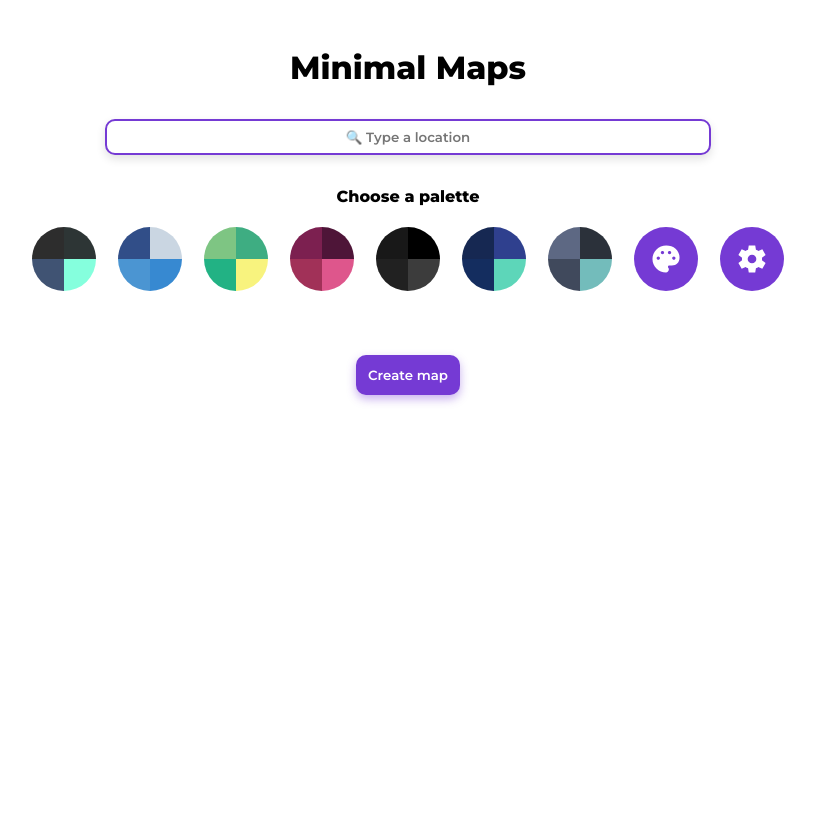
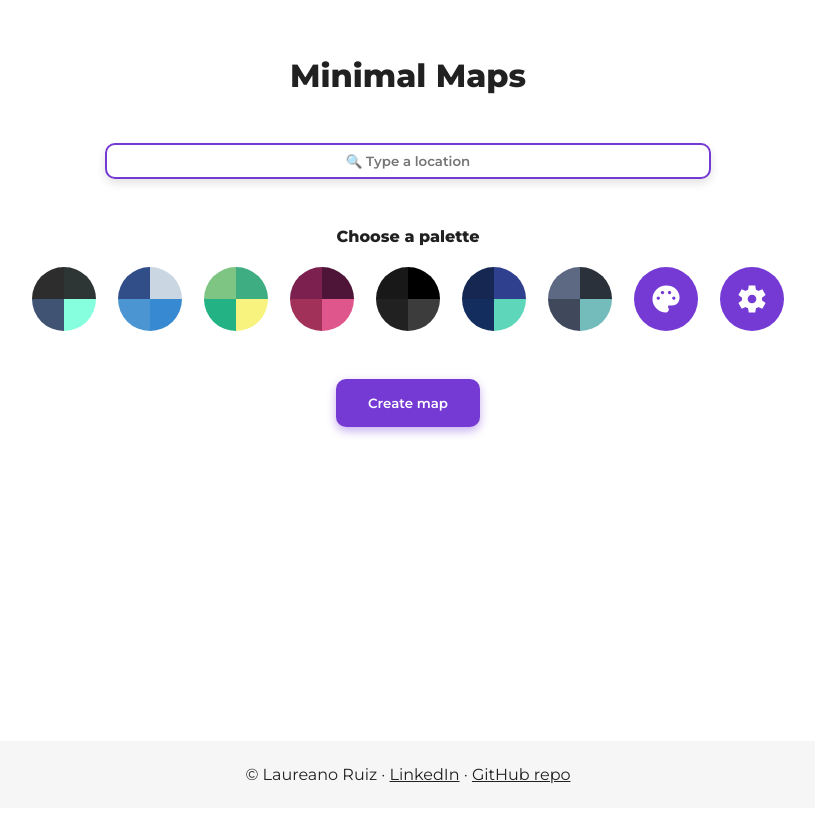
Before and after one commit to laureanorp/minimal_maps, a Flask app: page / in a window 1280 px wide. Shown: the whole page, without its empty margins (232-1047 px from the left). Before the commit the page ends 404 px from the top, so only its background shows below. Run offline with Flask 2, Linux system fonts and the light colour scheme.

Commit message:
download button, ui improvements, footer

```diff
--- a/app.py
+++ b/app.py
@@ -41,7 +41,7 @@ def get_redered_map_url(address: str, palette: List[str], zoom: str) -> str:
 @app.route('/', methods=['GET'])
 def home():
     if app.config['GMAPS_API_KEY'] == '':
-        return 'Please set your Google Maps API key in app.py, otherwise the request will not work.'
+        return 'Please set your Google Maps API key in gmaps_key.txt. Otherwise the request will not work.'
 
     return render_template('index.html')
 
@@ -53,14 +53,14 @@ def request_and_show_map():
     hex_palette = request.form['palette'].split('-')
     zoom = request.form['zoom_level']
     if len(hex_palette) != 4:
-        return render_template('index.html', error="Choose a color palette before continuing")
+        return render_template('index.html', error="Choose a color palette to continue")
     # Normalise the input address
     try:
         geolocator = Nominatim(user_agent="laureanorp")
         normalised_address = geolocator.geocode(query=address)
     except Exception as e:
         app.logger.error(e)
-        return render_template('index.html', error="We couldn't find that location, please try another")
+        return render_template('index.html', error="We couldn't find that location, please try a different one")
     # Get the map image
     try:
         return render_template('index.html', rendered_map=get_redered_map_url(normalised_address, hex_palette, zoom))
--- a/static/custom.css
+++ b/static/custom.css
@@ -1,9 +1,13 @@
 * {
     font-family: 'Montserrat', sans-serif;
     transition: all 0.2s ease-out;
+    color: #212121
 }
 
 body {
+    min-height: 100vh;
+    display: grid;
+    grid-template-rows: 1fr auto;
 }
 
 .container {
@@ -19,8 +23,8 @@ body {
 }
 
 .section {
-    margin-top: 2rem;
-    margin-bottom: 2rem;
+    margin-top: 3rem;
+    margin-bottom: 3rem;
 }
 
 input[type=text] {
@@ -40,16 +44,18 @@ input[type=text]:focus {
 input[type=submit],
 input[type=button],
 .pretty_button {
-    padding: 0.75rem;
     background-color: #753ad4;
     border-radius: 10px;
     border: 0;
     box-shadow: 0 4px 10px 0 rgb(117 58 212 / 40%);
     color: white;
     font-weight: 600;
+    padding: 1rem 2rem 1rem 2rem;
 }
 
-input[type=submit]:hover, input[type=button]:hover {
+input[type=submit]:hover,
+input[type=button]:hover,
+.pretty_button:hover {
     background-color: #9166d3;
     box-shadow: 0 8px 15px 0 rgb(117 58 212 / 40%);
 }
@@ -89,18 +95,8 @@ dialog {
     gap: 1rem;
 }
 
-#map_div {
-    display: flex;
-    justify-content: center;
-}
-
-#map {
-    width: 100%;
-    border-radius: 10px;
-}
-
 dialog::backdrop {
-    background: rgba(0, 0, 0, .4);
+    background: rgba(0, 0, 0, .6);
 }
 
 .palette {
@@ -139,3 +135,19 @@ dialog::backdrop {
     margin: 1rem;
     width: 2rem;
 }
+
+#map_div {
+    display: flex;
+    justify-content: center;
+}
+
+#map {
+    width: 100%;
+    border-radius: 10px;
+}
+
+footer {
+    padding: 0.5rem;
+    background-color: #f6f6f6;
+    text-align: center;
+}
--- a/templates/index.html
+++ b/templates/index.html
@@ -12,11 +12,13 @@
 </head>
 
 <body>
+
+<main>
     <div class="container">
 
         <h1>Minimal Maps</h1>
 
-    <div>
+        <div class="section">
             <form method="post" action="">
                 <div class="section">
                     <label>
@@ -79,16 +81,12 @@
                     </div>
                 </div>
 
-            <div class="section" style="display: inline-grid; gap: 2rem;">
+                <div class="section">
                     <input type="submit" name="create_map" value="Create map">
                 </div>
 
-            {% if error %}
-            <p>⚠️ {{ error }}</p>
-            {% endif %}
-
                 <dialog id="settings_dialog">
-                <h1>Settings</h1>
+                    <h2>Settings</h2>
                     <div class="dialog_content">
                         <label for="zoom_level">Aproximate zoom level:</label>
                         <select id="zoom_level" name="zoom_level">
@@ -103,8 +101,25 @@
 
             </form>
 
+        </div>
+
+        {% if error %}
+        <div class="section">
+            <p>⚠️ {{ error }}</p>
+        </div>
+        {% endif %}
+
+        {% if rendered_map %}
+        <div id="map_div" class="section">
+            <img id='map' src="{{ rendered_map }}" alt="Your map">
+        </div>
+        <a target="_blank" href="{{ rendered_map }}">
+            <button type="button" id="download" class="pretty_button">Download</button>
+        </a>
+        {% endif %}
+
         <dialog id="custom_pallete_dialog">
-            <h1>Select your own colors</h1>
+            <h2>Choose your own colors</h2>
             <div class="dialog_content">
                 <div id="custom_palette">
                     <label for="roads_color">Roads</label>
@@ -122,14 +137,12 @@
 
     </div>
 
-    {% if rendered_map %}
-    <div id="map_div" class="section">
-        <img id='map' src="{{ rendered_map }}" alt="Your map">
-    </div>
-    <!-- <input type="button" name="download_map" value="⬇️ Download"> -->
-    {% endif %}
+</main>
 
-</div>
+<footer>
+    <p>© Laureano Ruiz · <a href="https://www.linkedin.com/in/laureanorp/">LinkedIn</a> · <a
+            href="https://github.com/laureanorp/minimal_maps">GitHub repo</a></p>
+</footer>
 
 <script>
     // Easier to do this transformation on the frontend
```
Lines whose indentation alone changed are shown as unchanged.
